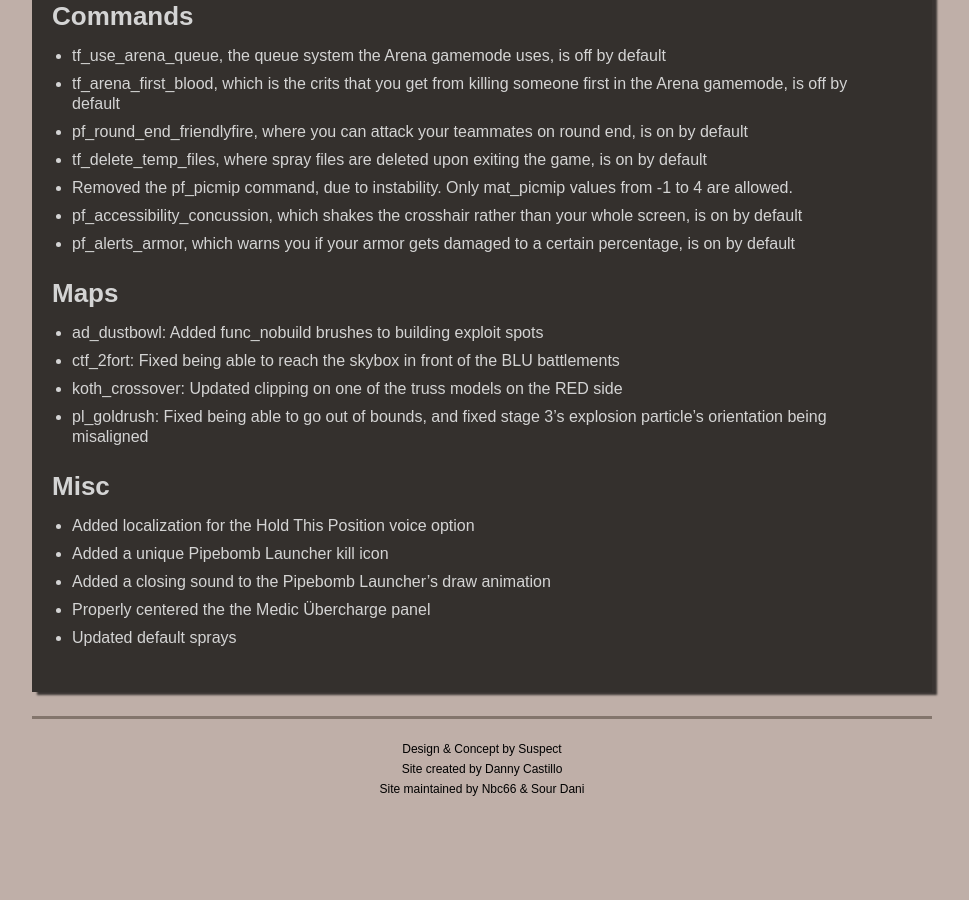
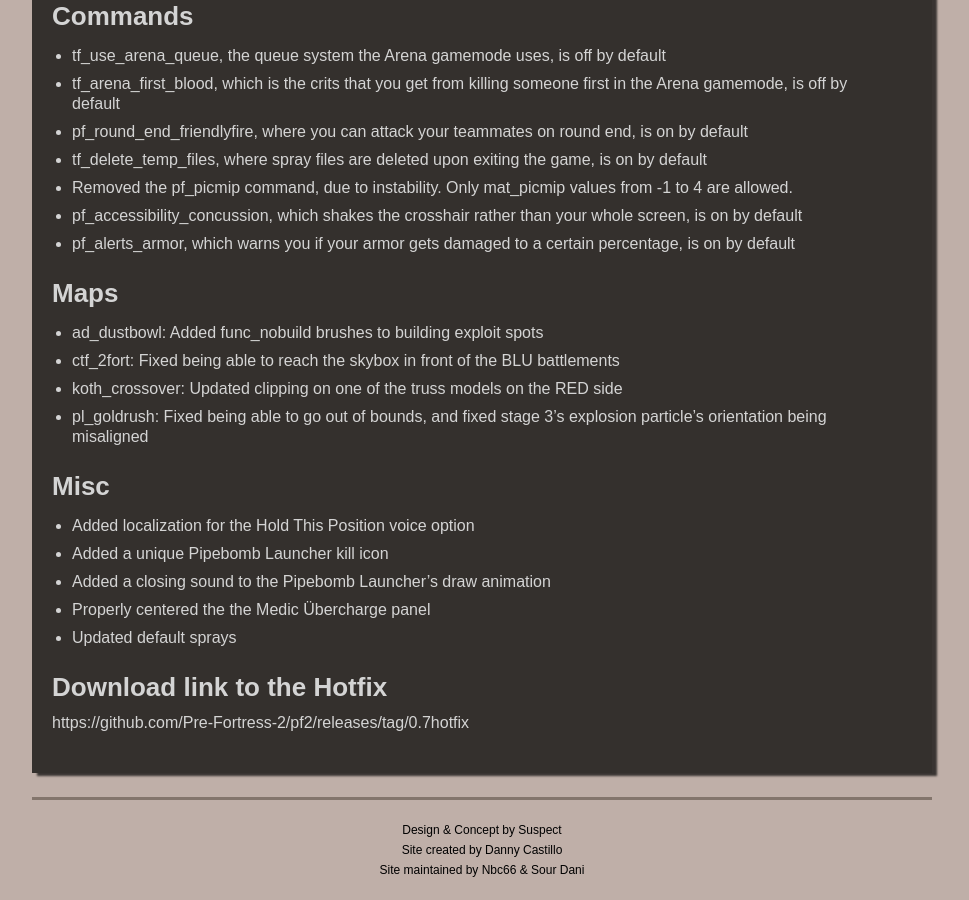
Before and after one commit to Pre-Fortress-2/PF2-Website, a Jekyll site: the page built from _posts/updates/0.7/2022-11-25-update-070-hotfix.md, in a window 1280 px wide and 900 px high, scrolled down 1451 px. Shown: the whole window, without its empty margins (158-1127 px from the left). Built offline with Jekyll 4.4.1, drawn with Linux system fonts in a browser that asks for light colours; before the commit the page ends 2270 px from its top, so only the background shows below that.

Commit message:
Update 2022-11-25-update-070-hotfix.md

```diff
--- a/_posts/updates/0.7/2022-11-25-update-070-hotfix.md
+++ b/_posts/updates/0.7/2022-11-25-update-070-hotfix.md
@@ -59,3 +59,6 @@
 - Added a closing sound to the Pipebomb Launcher's draw animation
 - Properly centered the the Medic Übercharge panel
 - Updated default sprays
+
+# Download link to the Hotfix
+https://github.com/Pre-Fortress-2/pf2/releases/tag/0.7hotfix
```
